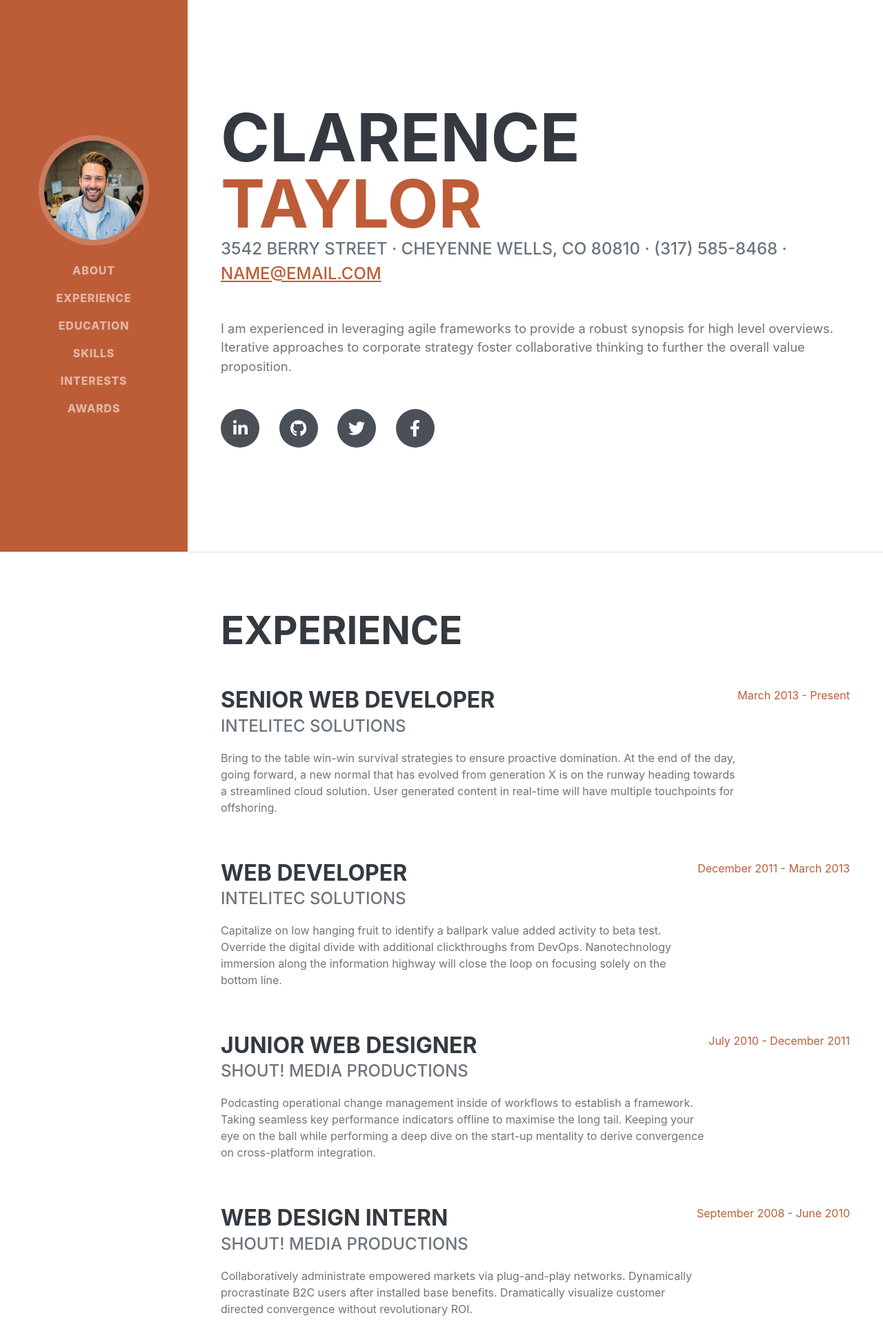
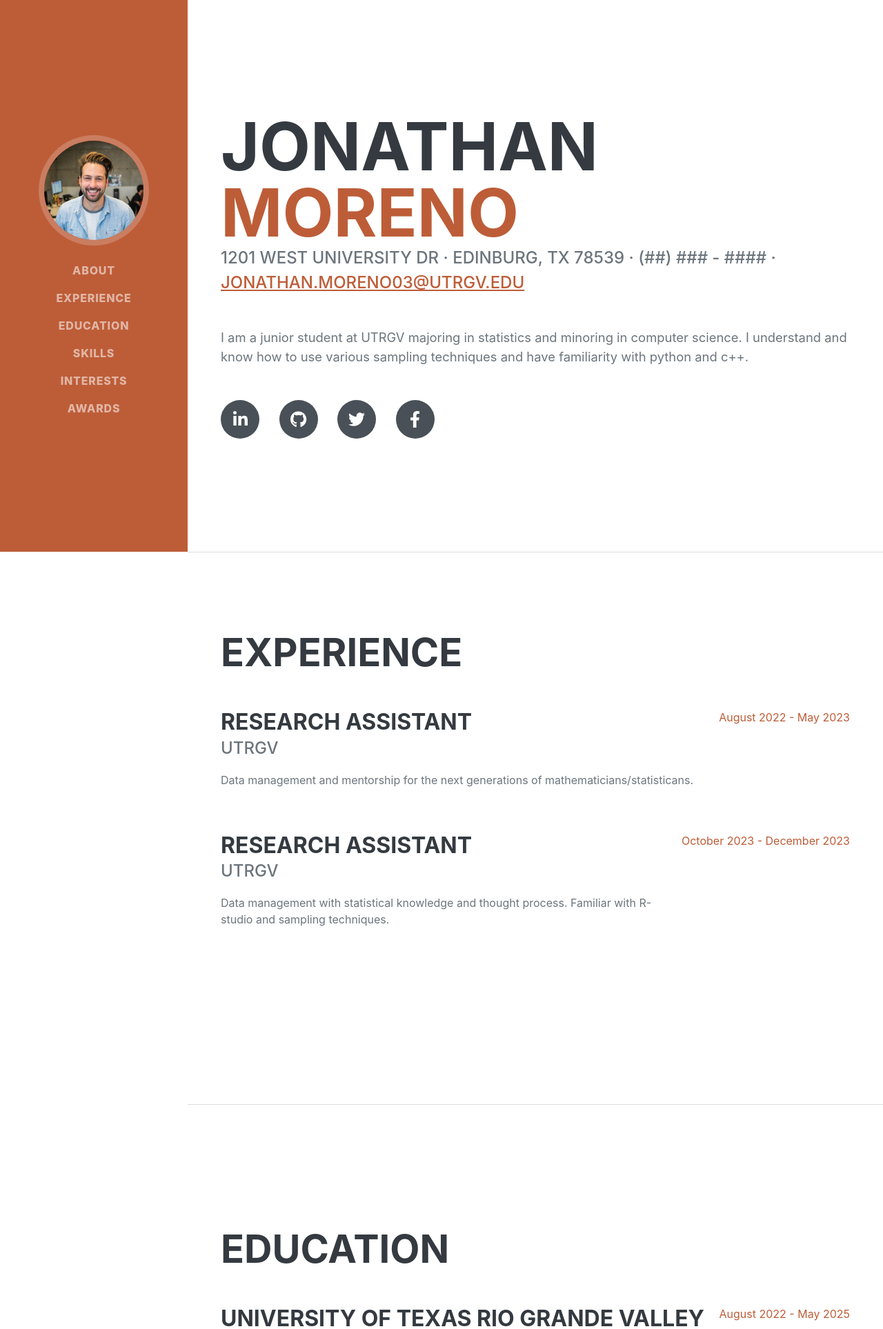
Before and after one commit to Eternadir/1101-final-project, a Flask app: page / in a window 1280 px wide. Shown: the top 1927 px of the page at 69% size. Run offline with Flask 3, Linux system fonts and the light colour scheme; some libraries are stand-ins or nearby versions; some web fonts are replaced.

Commit message:
Third Commit

```diff
--- a/templates/index.html
+++ b/templates/index.html
@@ -19,7 +19,7 @@
         <!-- Navigation-->
         <nav class="navbar navbar-expand-lg navbar-dark bg-primary fixed-top" id="sideNav">
             <a class="navbar-brand js-scroll-trigger" href="#page-top">
-                <span class="d-block d-lg-none">Clarence Taylor</span>
+                <span class="d-block d-lg-none">Jonathan Moreno</span>
                 <span class="d-none d-lg-block"><img class="img-fluid img-profile rounded-circle mx-auto mb-2" src="static/img/profile.jpg" alt="..." /></span>
             </a>
             <button class="navbar-toggler" type="button" data-bs-toggle="collapse" data-bs-target="#navbarResponsive" aria-controls="navbarResponsive" aria-expanded="false" aria-label="Toggle navigation"><span class="navbar-toggler-icon"></span></button>
@@ -40,14 +40,14 @@
             <section class="resume-section" id="about">
                 <div class="resume-section-content">
                     <h1 class="mb-0">
-                        Clarence
-                        <span class="text-primary">Taylor</span>
+                        Jonathan
+                        <span class="text-primary">Moreno</span>
                     </h1>
                     <div class="subheading mb-5">
-                        3542 Berry Street · Cheyenne Wells, CO 80810 · (317) 585-8468 ·
-                        <a href="mailto:name@email.com">name@email.com</a>
+                        1201 West University Dr · Edinburg, TX 78539 · (##) ### - #### ·
+                        <a href="mailto:name@email.com">jonathan.moreno03@utrgv.edu</a>
                     </div>
-                    <p class="lead mb-5">I am experienced in leveraging agile frameworks to provide a robust synopsis for high level overviews. Iterative approaches to corporate strategy foster collaborative thinking to further the overall value proposition.</p>
+                    <p class="lead mb-5">I am a junior student at UTRGV majoring in statistics and minoring in computer science. I understand and know how to use various sampling techniques and have familiarity with python and c++.</p>
                     <div class="social-icons">
                         <a class="social-icon" href="#!"><i class="fab fa-linkedin-in"></i></a>
                         <a class="social-icon" href="#!"><i class="fab fa-github"></i></a>
@@ -63,35 +63,35 @@
                     <h2 class="mb-5">Experience</h2>
                     <div class="d-flex flex-column flex-md-row justify-content-between mb-5">
                         <div class="flex-grow-1">
-                            <h3 class="mb-0">Senior Web Developer</h3>
-                            <div class="subheading mb-3">Intelitec Solutions</div>
-                            <p>Bring to the table win-win survival strategies to ensure proactive domination. At the end of the day, going forward, a new normal that has evolved from generation X is on the runway heading towards a streamlined cloud solution. User generated content in real-time will have multiple touchpoints for offshoring.</p>
+                            <h3 class="mb-0">Research Assistant</h3>
+                            <div class="subheading mb-3">UTRGV</div>
+                            <p>Data management and mentorship for the next generations of mathematicians/statisticans.</p>
                         </div>
-                        <div class="flex-shrink-0"><span class="text-primary">March 2013 - Present</span></div>
+                        <div class="flex-shrink-0"><span class="text-primary">August 2022 - May 2023</span></div>
                     </div>
                     <div class="d-flex flex-column flex-md-row justify-content-between mb-5">
                         <div class="flex-grow-1">
-                            <h3 class="mb-0">Web Developer</h3>
-                            <div class="subheading mb-3">Intelitec Solutions</div>
-                            <p>Capitalize on low hanging fruit to identify a ballpark value added activity to beta test. Override the digital divide with additional clickthroughs from DevOps. Nanotechnology immersion along the information highway will close the loop on focusing solely on the bottom line.</p>
+                            <h3 class="mb-0">Research Assistant</h3>
+                            <div class="subheading mb-3">UTRGV</div>
+                            <p>Data management with statistical knowledge and thought process. Familiar with R-studio and sampling techniques.</p>
                         </div>
-                        <div class="flex-shrink-0"><span class="text-primary">December 2011 - March 2013</span></div>
+                        <div class="flex-shrink-0"><span class="text-primary">October 2023  - December 2023</span></div>
                     </div>
                     <div class="d-flex flex-column flex-md-row justify-content-between mb-5">
                         <div class="flex-grow-1">
-                            <h3 class="mb-0">Junior Web Designer</h3>
-                            <div class="subheading mb-3">Shout! Media Productions</div>
-                            <p>Podcasting operational change management inside of workflows to establish a framework. Taking seamless key performance indicators offline to maximise the long tail. Keeping your eye on the ball while performing a deep dive on the start-up mentality to derive convergence on cross-platform integration.</p>
+                            <h3 class="mb-0"></h3>
+                            <div class="subheading mb-3"></div>
+                            <p></p>
                         </div>
-                        <div class="flex-shrink-0"><span class="text-primary">July 2010 - December 2011</span></div>
+                        <div class="flex-shrink-0"><span class="text-primary"></span></div>
                     </div>
                     <div class="d-flex flex-column flex-md-row justify-content-between">
                         <div class="flex-grow-1">
-                            <h3 class="mb-0">Web Design Intern</h3>
-                            <div class="subheading mb-3">Shout! Media Productions</div>
-                            <p>Collaboratively administrate empowered markets via plug-and-play networks. Dynamically procrastinate B2C users after installed base benefits. Dramatically visualize customer directed convergence without revolutionary ROI.</p>
+                            <h3 class="mb-0"></h3>
+                            <div class="subheading mb-3"></div>
+                            <p></p>
                         </div>
-                        <div class="flex-shrink-0"><span class="text-primary">September 2008 - June 2010</span></div>
+                        <div class="flex-shrink-0"><span class="text-primary"></span></div>
                     </div>
                 </div>
             </section>
@@ -102,20 +102,20 @@
                     <h2 class="mb-5">Education</h2>
                     <div class="d-flex flex-column flex-md-row justify-content-between mb-5">
                         <div class="flex-grow-1">
-                            <h3 class="mb-0">University of Colorado Boulder</h3>
+                            <h3 class="mb-0">University of Texas Rio Grande Valley</h3>
                             <div class="subheading mb-3">Bachelor of Science</div>
-                            <div>Computer Science - Web Development Track</div>
-                            <p>GPA: 3.23</p>
+                            <div>Statistics</div>
+                            <p>GPA: 3.89</p>
                         </div>
-                        <div class="flex-shrink-0"><span class="text-primary">August 2006 - May 2010</span></div>
+                        <div class="flex-shrink-0"><span class="text-primary">August 2022 - May 2025</span></div>
                     </div>
                     <div class="d-flex flex-column flex-md-row justify-content-between">
                         <div class="flex-grow-1">
-                            <h3 class="mb-0">James Buchanan High School</h3>
-                            <div class="subheading mb-3">Technology Magnet Program</div>
-                            <p>GPA: 3.56</p>
+                            <h3 class="mb-0">IDEA Quest College Preparatory</h3>
+                            <div class="subheading mb-3">Top 10% of class. Rank of 7.</div>
+                            <p>GPA: 3.78</p>
                         </div>
-                        <div class="flex-shrink-0"><span class="text-primary">August 2002 - May 2006</span></div>
+                        <div class="flex-shrink-0"><span class="text-primary">August 2015 - May 2022</span></div>
                     </div>
                 </div>
             </section>
@@ -124,7 +124,7 @@
             <section class="resume-section" id="skills">
                 <div class="resume-section-content">
                     <h2 class="mb-5">Skills</h2>
-                    <div class="subheading mb-3">Programming Languages & Tools</div>
+                    <div class="subheading mb-3">Statistics & Programming</div>
                     <ul class="list-inline dev-icons">
                         <li class="list-inline-item"><i class="fab fa-html5"></i></li>
                         <li class="list-inline-item"><i class="fab fa-css3-alt"></i></li>
@@ -139,23 +139,23 @@
                         <li class="list-inline-item"><i class="fab fa-grunt"></i></li>
                         <li class="list-inline-item"><i class="fab fa-npm"></i></li>
                     </ul>
-                    <div class="subheading mb-3">Workflow</div>
+                    <div class="subheading mb-3"></div>
                     <ul class="fa-ul mb-0">
                         <li>
                             <span class="fa-li"><i class="fas fa-check"></i></span>
-                            Mobile-First, Responsive Design
+
                         </li>
                         <li>
                             <span class="fa-li"><i class="fas fa-check"></i></span>
-                            Cross Browser Testing & Debugging
+
                         </li>
                         <li>
                             <span class="fa-li"><i class="fas fa-check"></i></span>
-                            Cross Functional Teams
+
                         </li>
                         <li>
                             <span class="fa-li"><i class="fas fa-check"></i></span>
-                            Agile Development & Scrum
+
                         </li>
                     </ul>
                 </div>
@@ -165,8 +165,8 @@
             <section class="resume-section" id="interests">
                 <div class="resume-section-content">
                     <h2 class="mb-5">Interests</h2>
-                    <p>Apart from being a web developer, I enjoy most of my time being outdoors. In the winter, I am an avid skier and novice ice climber. During the warmer months here in Colorado, I enjoy mountain biking, free climbing, and kayaking.</p>
-                    <p class="mb-0">When forced indoors, I follow a number of sci-fi and fantasy genre movies and television shows, I am an aspiring chef, and I spend a large amount of my free time exploring the latest technology advancements in the front-end web development world.</p>
+                    <p>Apart from being a full-time student and research assistant, I enjoy playing video games and practicing professional armwrestling. I would say right now it is my goal to be in the top 100 in Texas or maybe top 10. This would be a very difficult accomplishment.</p>
+                    <p class="mb-0">In addition, my goal is learn drums for a potential metal band with my friends. I try my best to practice learning Japanese every day as a habbit. I'm also interested in all sorts of genres.</p>
                 </div>
             </section>
             <hr class="m-0" />
@@ -177,41 +177,41 @@
                     <ul class="fa-ul mb-0">
                         <li>
                             <span class="fa-li"><i class="fas fa-trophy text-warning"></i></span>
-                            Google Analytics Certified Developer
+                            AP Scholar with 10 AP exam credits
                         </li>
                         <li>
                             <span class="fa-li"><i class="fas fa-trophy text-warning"></i></span>
-                            Mobile Web Specialist - Google Certification
-                        </li>
-                        <li>
-                            <span class="fa-li"><i class="fas fa-trophy text-warning"></i></span>
-                            1
-                            <sup>st</sup>
-                            Place - University of Colorado Boulder - Emerging Tech Competition 2009
-                        </li>
-                        <li>
-                            <span class="fa-li"><i class="fas fa-trophy text-warning"></i></span>
-                            1
-                            <sup>st</sup>
-                            Place - University of Colorado Boulder - Adobe Creative Jam 2008 (UI Design Category)
-                        </li>
-                        <li>
-                            <span class="fa-li"><i class="fas fa-trophy text-warning"></i></span>
-                            2
-                            <sup>nd</sup>
-                            Place - University of Colorado Boulder - Emerging Tech Competition 2008
-                        </li>
-                        <li>
-                            <span class="fa-li"><i class="fas fa-trophy text-warning"></i></span>
-                            1
-                            <sup>st</sup>
-                            Place - James Buchanan High School - Hackathon 2006
+                            Electrical Engineering Program Certificate
                         </li>
                         <li>
                             <span class="fa-li"><i class="fas fa-trophy text-warning"></i></span>
                             3
                             <sup>rd</sup>
-                            Place - James Buchanan High School - Hackathon 2005
+                            Place - IDEA Quest College Preparatory - Senior Year GPA
+                        </li>
+                        <li>
+                            <span class="fa-li"><i class="fas fa-trophy text-warning"></i></span>
+
+                            <sup></sup>
+
+                        </li>
+                        <li>
+                            <span class="fa-li"><i class="fas fa-trophy text-warning"></i></span>
+
+                            <sup></sup>
+
+                        </li>
+                        <li>
+                            <span class="fa-li"><i class="fas fa-trophy text-warning"></i></span>
+
+                            <sup></sup>
+
+                        </li>
+                        <li>
+                            <span class="fa-li"><i class="fas fa-trophy text-warning"></i></span>
+
+                            <sup></sup>
+
                         </li>
                     </ul>
                 </div>
```
